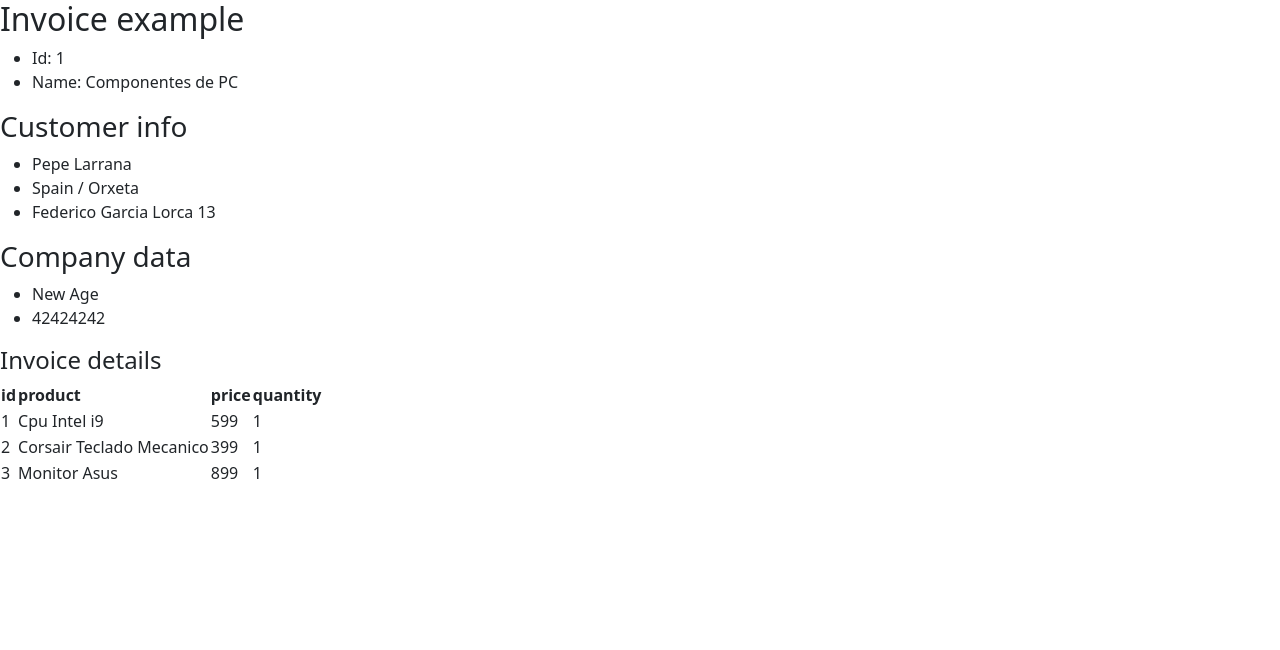
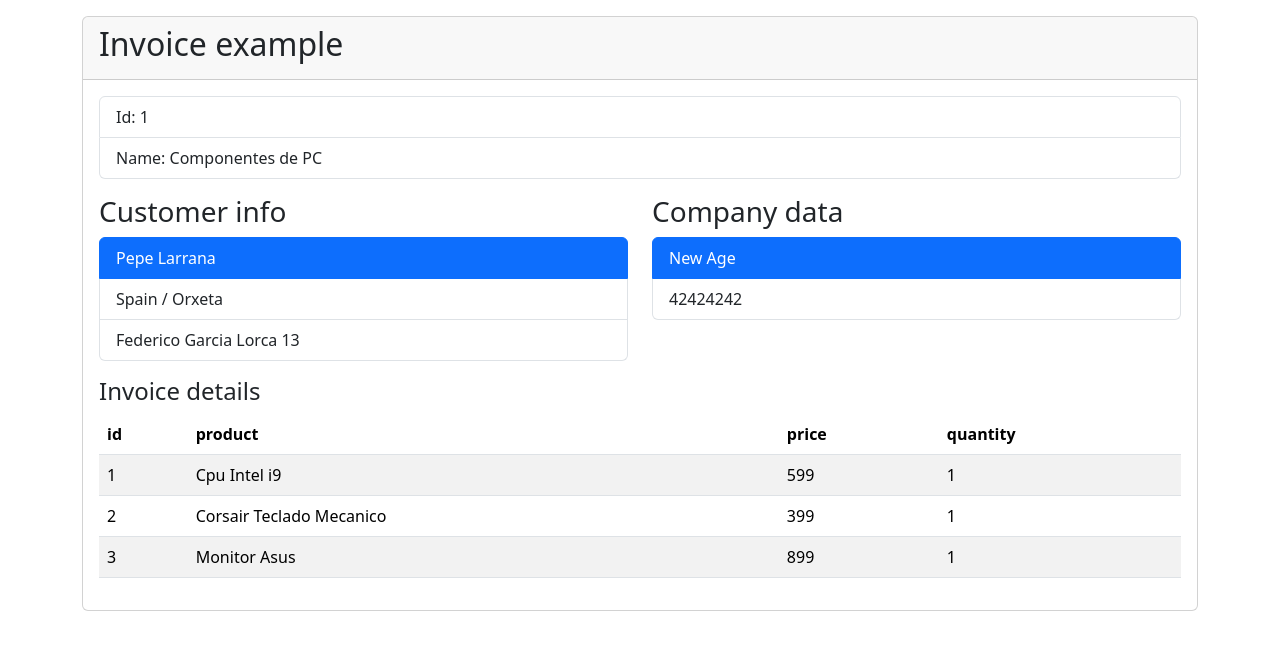
Before and after one commit to SerBro42/2-invoice-app, an Angular app: page / in a window 1280 px wide. Shown: the top 650 px of the page. Built offline with nearby package versions, Linux system fonts and the light colour scheme.

Commit message:
Bootstrap styles added to invoice

```diff
--- a/src/app/components/invoice/invoice.html
+++ b/src/app/components/invoice/invoice.html
@@ -1,37 +1,42 @@
+<div class="container">
+  <div class="card my-3">
+    <div class="card-header">
+      <h2>Invoice example</h2>
+    </div>
+    <div class="card-body">
       <div>
-  <div>
-    <h2>Invoice example</h2>
-    <div>
-      <ul>
-        <li>
+        <ul class="list-group">
+          <li class="list-group-item">
             Id: {{ invoice.id }}
           </li>
-        <li>
+          <li class="list-group-item">
             Name: {{ invoice.name }}
           </li>
         </ul>
       </div>
 
-    <div>
+      <div class="row my-3">
+        <div class="col">
           <h3>Customer info</h3>
-      <ul>
-        <li> {{ invoice.client.name }} {{ invoice.client.lastName }} </li>
-        <li> {{ invoice.client.address.country }} / {{ invoice.client.address.city }} </li>
-        <li> {{ invoice.client.address.street }} {{ invoice.client.address.number }} </li>
+          <ul class="list-group">
+            <li class="list-group-item active"> {{ invoice.client.name }} {{ invoice.client.lastName }} </li>
+            <li class="list-group-item"> {{ invoice.client.address.country }} / {{ invoice.client.address.city }} </li>
+            <li class="list-group-item"> {{ invoice.client.address.street }} {{ invoice.client.address.number }} </li>
           </ul>
         </div>
 
-    <div>
+        <div class="col">
           <h3>Company data</h3>
-      <ul>
-        <li> {{ invoice.company.name }} </li>
-        <li> {{ invoice.company.fiscalNumber }} </li>
+          <ul class="list-group">
+            <li class="list-group-item active"> {{ invoice.company.name }} </li>
+            <li class="list-group-item"> {{ invoice.company.fiscalNumber }} </li>
           </ul>
+        </div>
       </div>
 
       <div>
         <h4>Invoice details</h4>
-      <table>
+        <table class="table table-striped table-hover">
           <thead>
             <tr>
               <th>id</th>
@@ -53,5 +58,5 @@
         </table>
       </div>
     </div>
-
   </div>
+</div>
```
Lines whose indentation alone changed are shown as unchanged.
